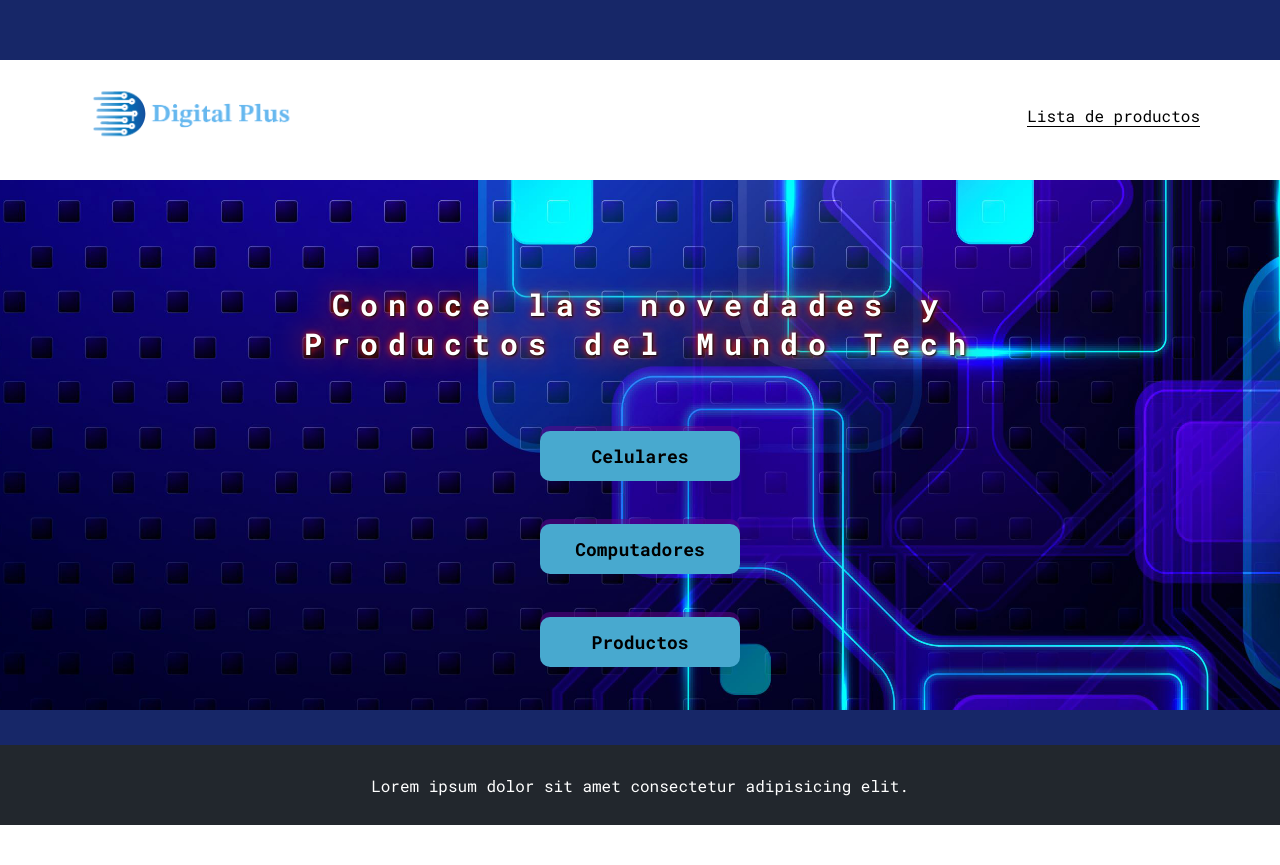
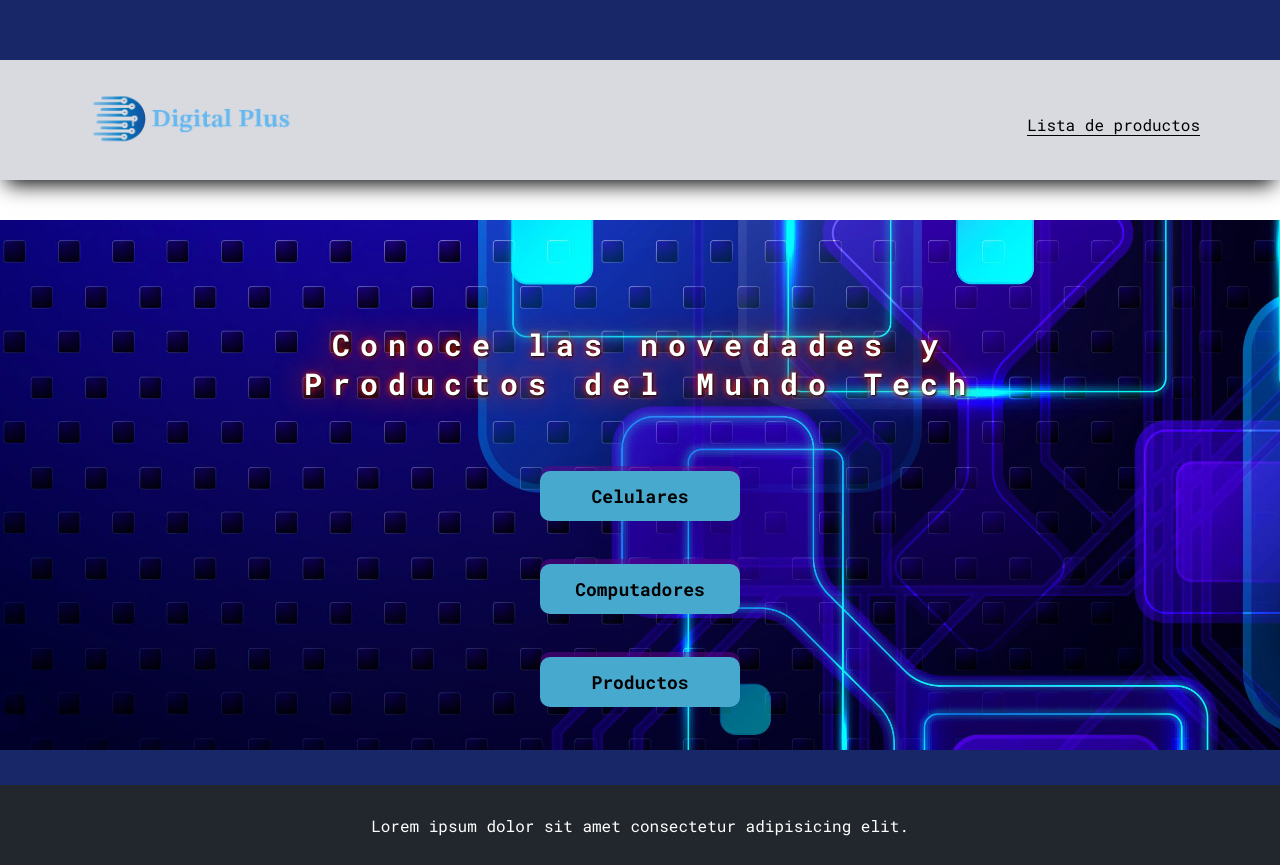
Before and after one commit to lexttoo69/DigitalPlus, a plain HTML site: page index.html in a window 1280 px wide. Before the commit the page ends 825 px from the top, so only its background shows below. Drawn offline with Linux system fonts and the light colour scheme; a web font is replaced by a local one.

Commit message:
agregandop sombras en el header

```diff
--- a/css/main.css
+++ b/css/main.css
@@ -26,7 +26,7 @@ a {
 
 header {
     width: 100%;
-    height: 140px;
+    height: 180px;
     display: grid;
     grid-template-rows: 1fr 1fr;
 }
@@ -52,14 +52,14 @@ nav .nav-logo-container {
 }
 nav .nav-logo-container img {
     width: 220px;
-    margin-top: 10px;
+    margin-top: -15px;
 }
 nav .profile-link {
     display: flex;
     align-items: center;
     justify-content: flex-end;
     margin-right: 80px;
-    margin-top: 20px;
+    margin-top: -20px;
 
 }
 nav .profile-link a {
@@ -67,7 +67,10 @@ nav .profile-link a {
     border-bottom: 1px solid black;
 }
 
-
+header{
+    background-color: #d9dadf;
+    box-shadow: 0px 10px 20px -6px black;
+}
 
 .home-main {
     display: grid;
```
